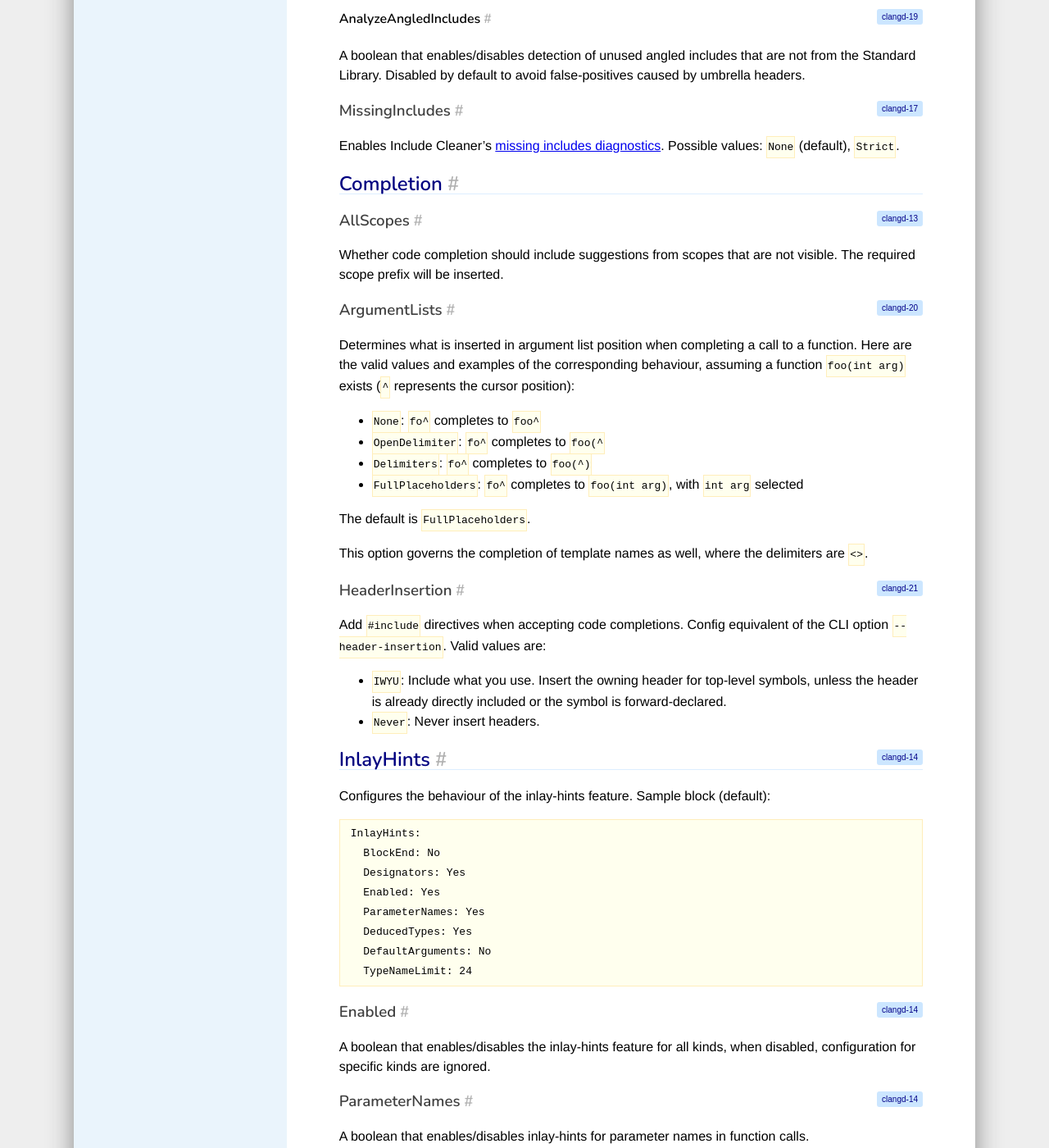
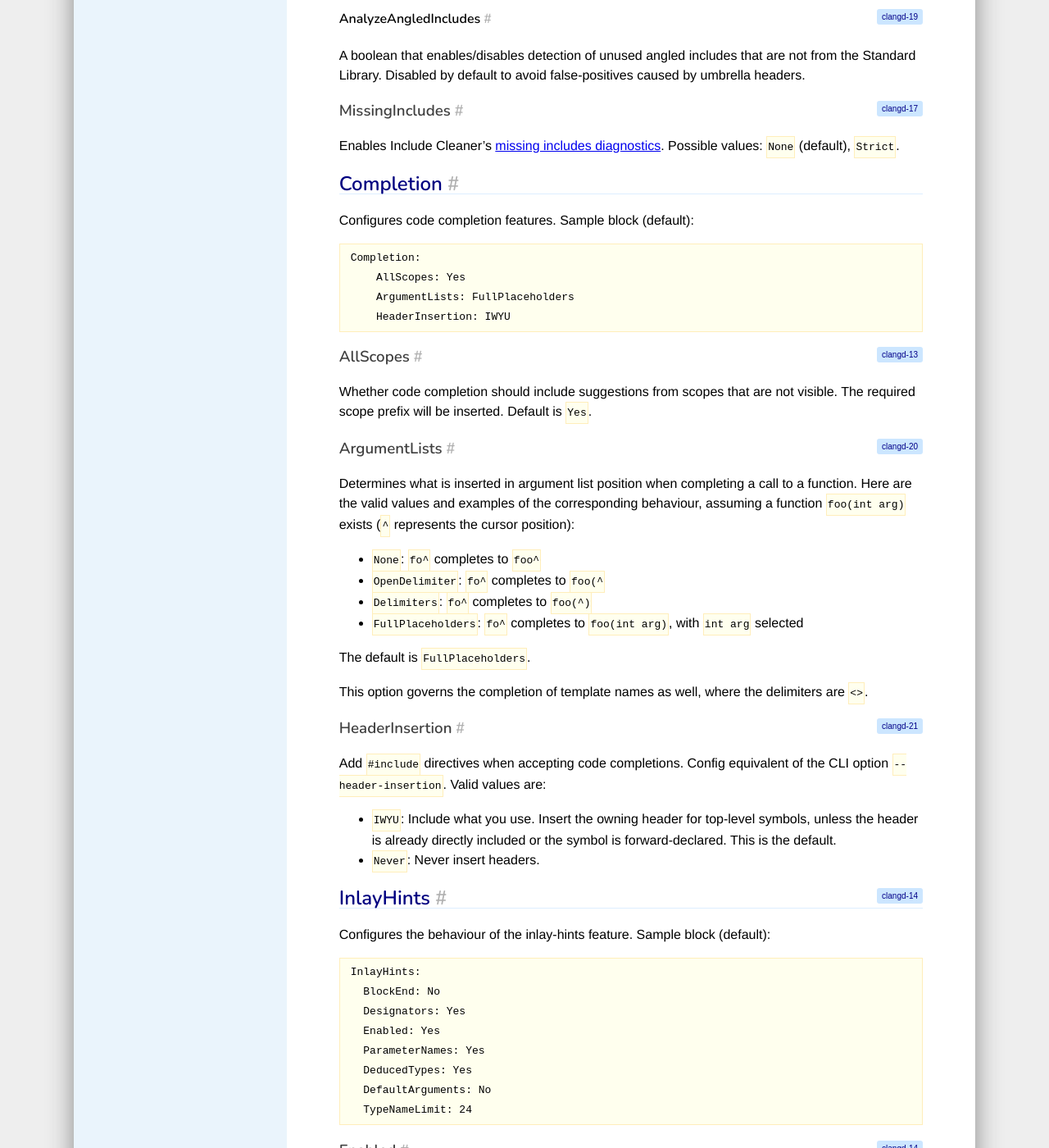
Before and after one commit to llvm/clangd-www, a Jekyll site: the page built from config.md, in a window 1280 px wide and 1400 px high, scrolled down 8290 px. Shown: the whole window at 82% size. Built offline with Jekyll 4.4.1, drawn with Linux system fonts in a browser that asks for light colours; our own code applies the rules of GitHub Pages for plain Markdown files.

Commit message:
Add sample block

````diff
--- a/config.md
+++ b/config.md
@@ -371,10 +371,19 @@ Possible values: `None` (default), `Strict`.
 
 ## Completion
 
+Configures code completion features. Sample block (default):
+
+```yaml
+Completion:
+    AllScopes: Yes
+    ArgumentLists: FullPlaceholders
+    HeaderInsertion: IWYU
+```
+
 ### AllScopes
 {:.v13}
 Whether code completion should include suggestions from scopes that are
-not visible. The required scope prefix will be inserted.
+not visible. The required scope prefix will be inserted. Default is `Yes`.
 
 ### ArgumentLists
 {:.v20}
@@ -401,7 +410,7 @@ Add `#include` directives when accepting code completions. Config
 equivalent of the CLI option `--header-insertion`. Valid values are:
 - `IWYU`: Include what you use. Insert the owning header for top-level
     symbols, unless the header is already directly included or the
-    symbol is forward-declared.
+    symbol is forward-declared. This is the default.
 - `Never`: Never insert headers.
 
 ## InlayHints
````
